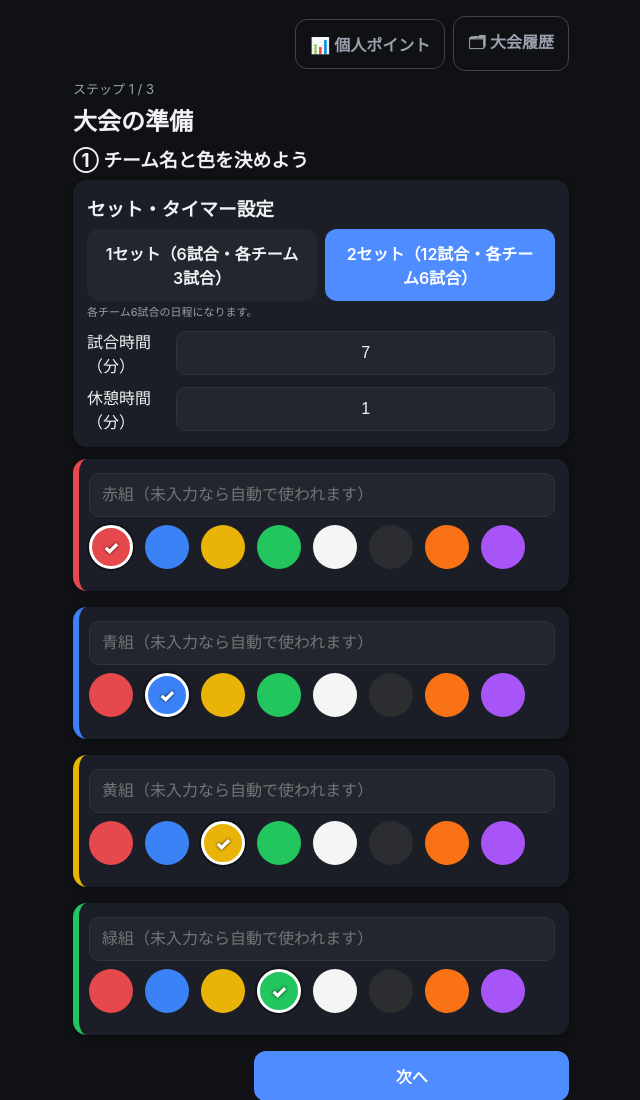
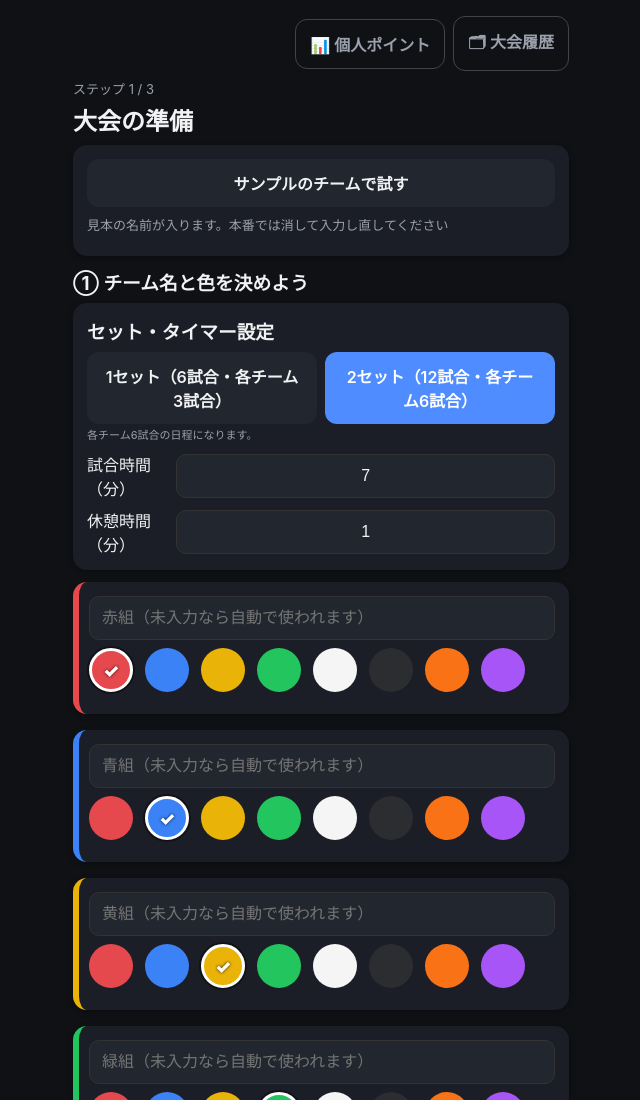
Before and after one commit to Ryoseiimai/round-robin-scoreboard, a website: page docs/app/index.html in a window 1280 px wide. Shown: the top 1100 px of the page, without its empty margins (319-959 px from the left). Drawn offline with Linux system fonts and the light colour scheme.

Commit message:
サンプルのチームで試すボタン追加・iOS 1.0 (3)

```diff
--- a/docs/app/index.html
+++ b/docs/app/index.html
@@ -720,6 +720,7 @@
       input.addEventListener("input", function(){
         member.name = input.value;
         save();
+        updateSampleTeamsVisibility();
       });
       mrow.appendChild(input);
       mrow.appendChild(makeGenderToggleBtn(member, rerender));
@@ -752,11 +753,62 @@
     return block;
   }
 
+  function hasMemberNames(){
+    return state.teams.some(function(team){
+      return team.members.some(function(member){ return member.name && member.name.trim(); });
+    });
+  }
+
+  function updateSampleTeamsVisibility(){
+    var box = document.getElementById("sampleTeamsBox");
+    if (box) box.hidden = hasMemberNames();
+  }
+
+  function buildSampleTeamsBlock(){
+    var box = document.createElement("div");
+    box.id = "sampleTeamsBox";
+    box.className = "card";
+    var btn = document.createElement("button");
+    btn.type = "button";
+    btn.className = "secondary";
+    btn.style.width = "100%";
+    btn.textContent = "サンプルのチームで試す";
+    btn.addEventListener("click", function(){
+      if (hasMemberNames()) return;
+      var names = [
+        ["田中 翔", "佐藤 蓮", "鈴木 大和", "高橋 陸", "伊藤 陽菜", "渡辺 結衣"],
+        ["山本 悠真", "中村 湊", "小林 樹", "加藤 大輝", "吉田 葵", "山田 美咲"],
+        ["佐々木 翼", "山口 健太", "松本 颯太", "井上 海斗", "木村 凛", "林 桜"],
+        ["清水 晴翔", "斎藤 直樹", "池田 拓海", "橋本 陽太", "阿部 七海", "石川 花"]
+      ];
+      var teamNames = ["赤組", "青組", "黄組", "緑組"];
+      state.teams.forEach(function(team, i){
+        if (!team.name.trim()) team.name = teamNames[i];
+        team.members = names[i].map(function(name, j){ return {name:name, gender:j<4 ? "M" : "F"}; });
+      });
+      save();
+      onboardStep = 2;
+      renderOnboard();
+      window.scrollTo(0, 0);
+    });
+    box.appendChild(btn);
+    var note = document.createElement("p");
+    note.className = "sub";
+    note.style.marginTop = "8px";
+    note.textContent = "見本の名前が入ります。本番では消して入力し直してください";
+    box.appendChild(note);
+    return box;
+  }
+
   function renderOnboard(){
     renderKnownPlayers();
     document.getElementById("onboardStepLabel").textContent = "ステップ " + onboardStep + " / 3";
     var body = document.getElementById("onboardBody");
     body.innerHTML = "";
+    if (onboardStep<3){
+      body.appendChild(buildSampleTeamsBlock());
+      updateSampleTeamsVisibility();
+    }
     var backBtn = document.getElementById("btnOnboardBack");
     var nextBtn = document.getElementById("btnOnboardNext");
 
```
Also changed, not shown: www/index.html (+52 -0 lines), 1 other file.
